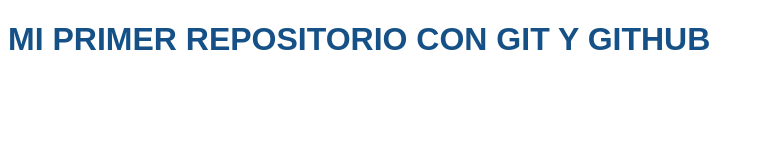
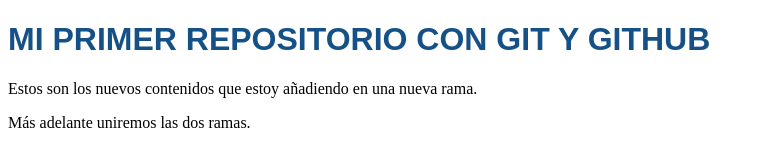
Before and after one commit to nashumo/Tuto-Git-GitHub-de-Bluuweb, a plain HTML site: page index.html in a window 1280 px wide. Shown: the whole page, without its empty margins (0-764 px from the left). Drawn offline with Linux system fonts and the light colour scheme.

Commit message:
añadiendo párrafos

```diff
--- a/index.html
+++ b/index.html
@@ -10,5 +10,7 @@
 </head>
 <body>
 <h1>Mi primer repositorio con Git y GitHub</h1>
+<p>Estos son los nuevos contenidos que estoy añadiendo en una nueva rama.</p>
+<p>Más adelante uniremos las dos ramas.</p>
 </body>
 </html>
```
